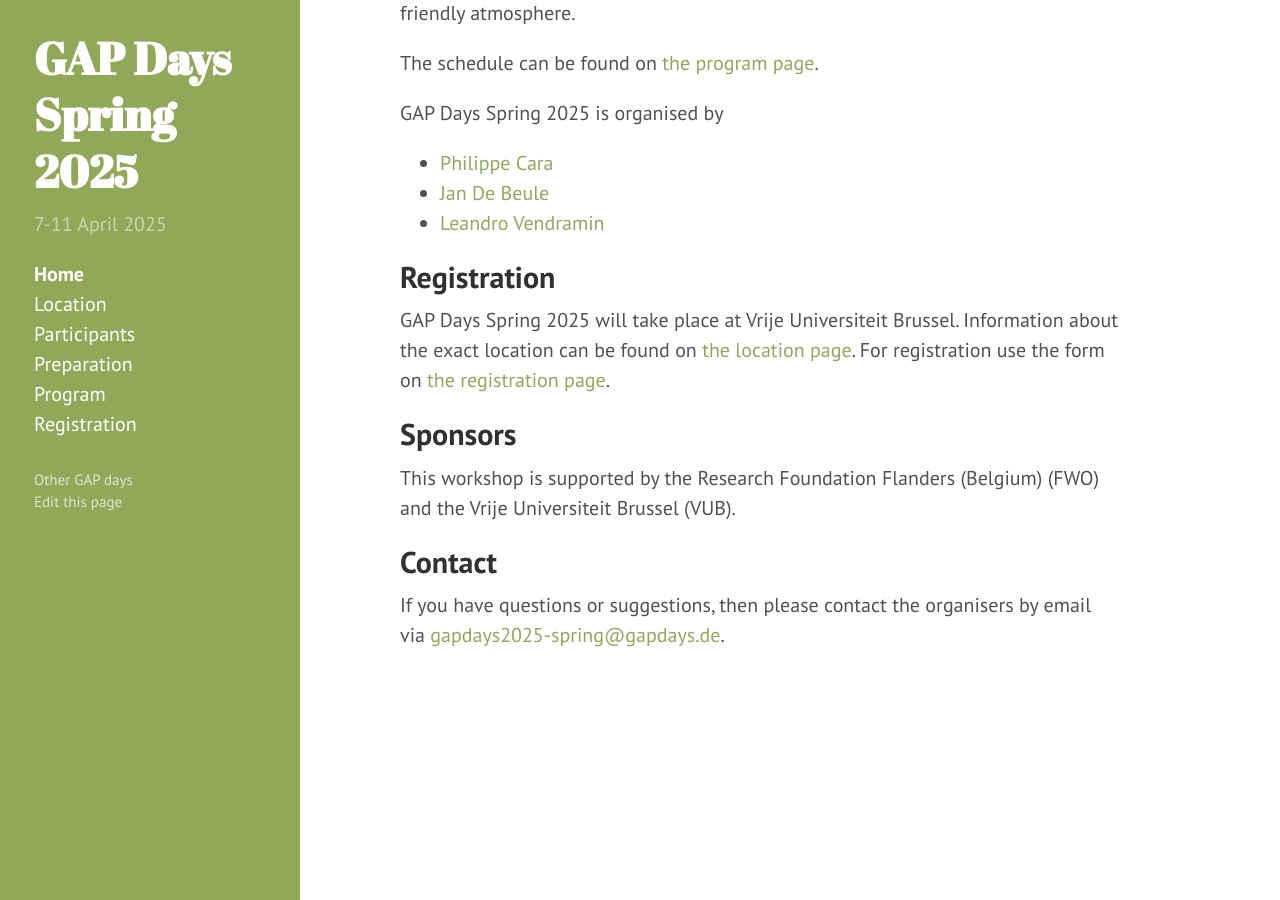
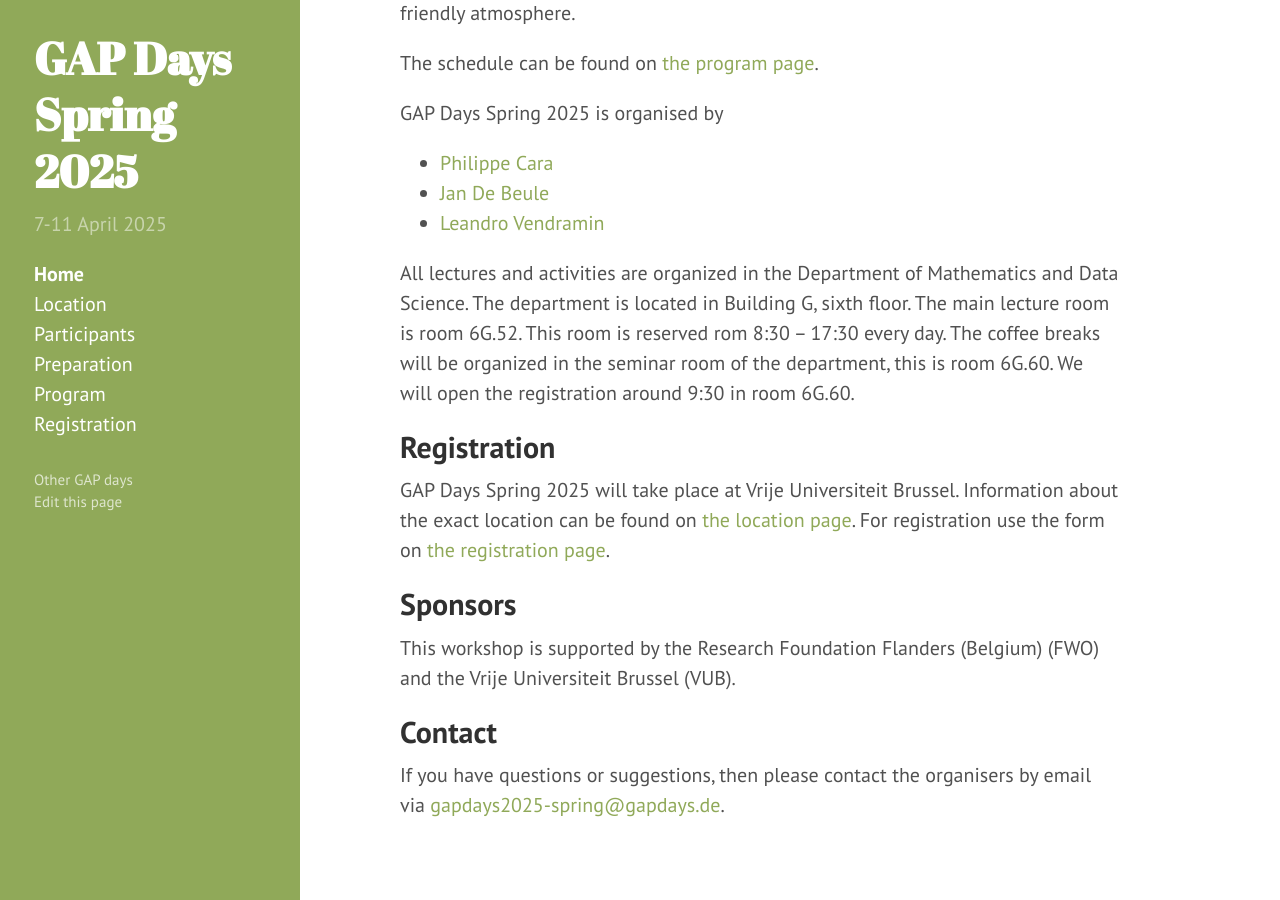
Before and after one commit to gapdays/gapdays2025-spring, a Jekyll site: the page built from index.md, in a window 1280 px wide and 900 px high, scrolled down 1279 px. Built offline with Jekyll 4.4.1, drawn with Linux system fonts in a browser that asks for light colours.

Commit message:
updated index

```diff
--- a/index.md
+++ b/index.md
@@ -59,6 +59,11 @@ The schedule can be found on [the program page]({{ site.baseurl }}/program).
 * [Jan De Beule](https://wids.research.vub.be/en/jan-de-beule)
 * [Leandro Vendramin](https://leandrovendramin.org)
 
+All lectures and activities are organized in the Department of Mathematics and Data Science. The department is located in Building G, sixth floor.
+The main lecture room is room 6G.52. This room is reserved rom 8:30 -- 17:30 every day. The coffee breaks will be organized in the seminar room of the department, this is room 6G.60.
+We will open the registration around 9:30 in room 6G.60.
+
+
 ## Registration
 
 {{site.title}} will take place at {{ site.location }}.
```
